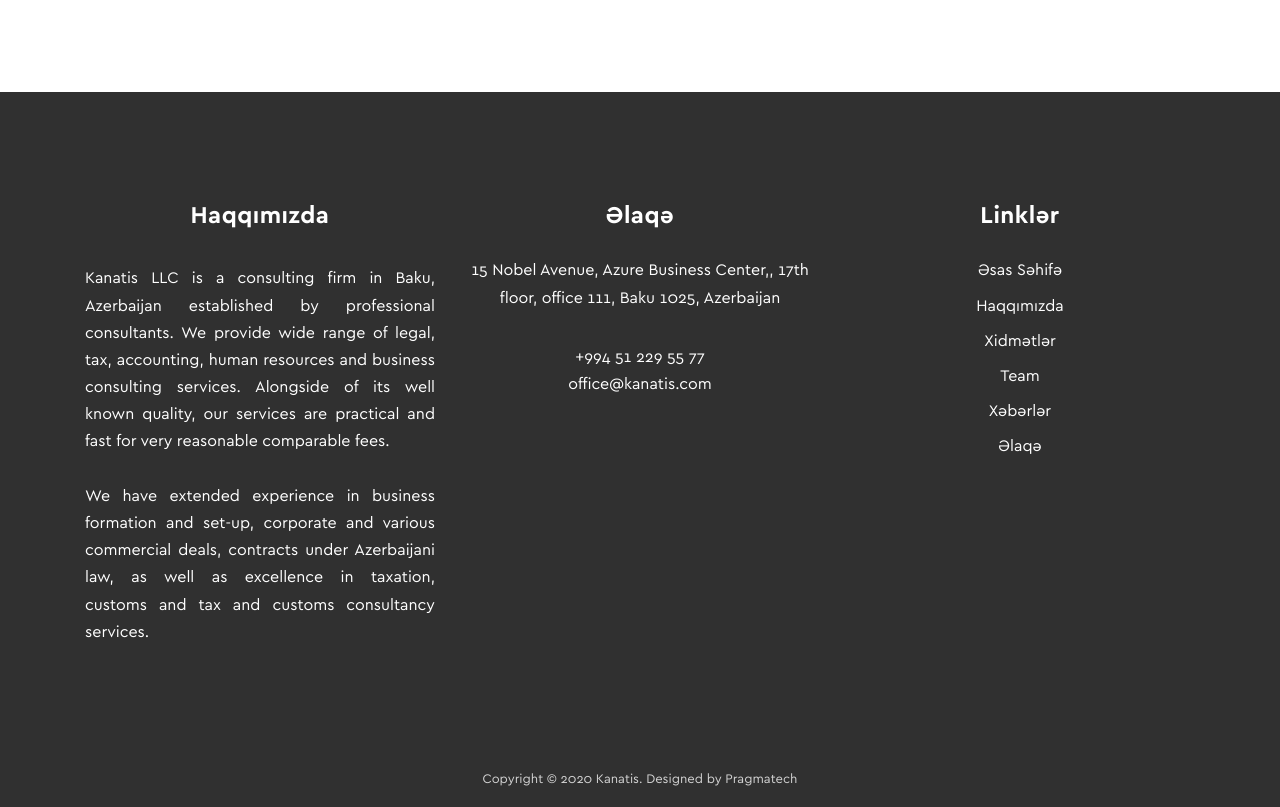
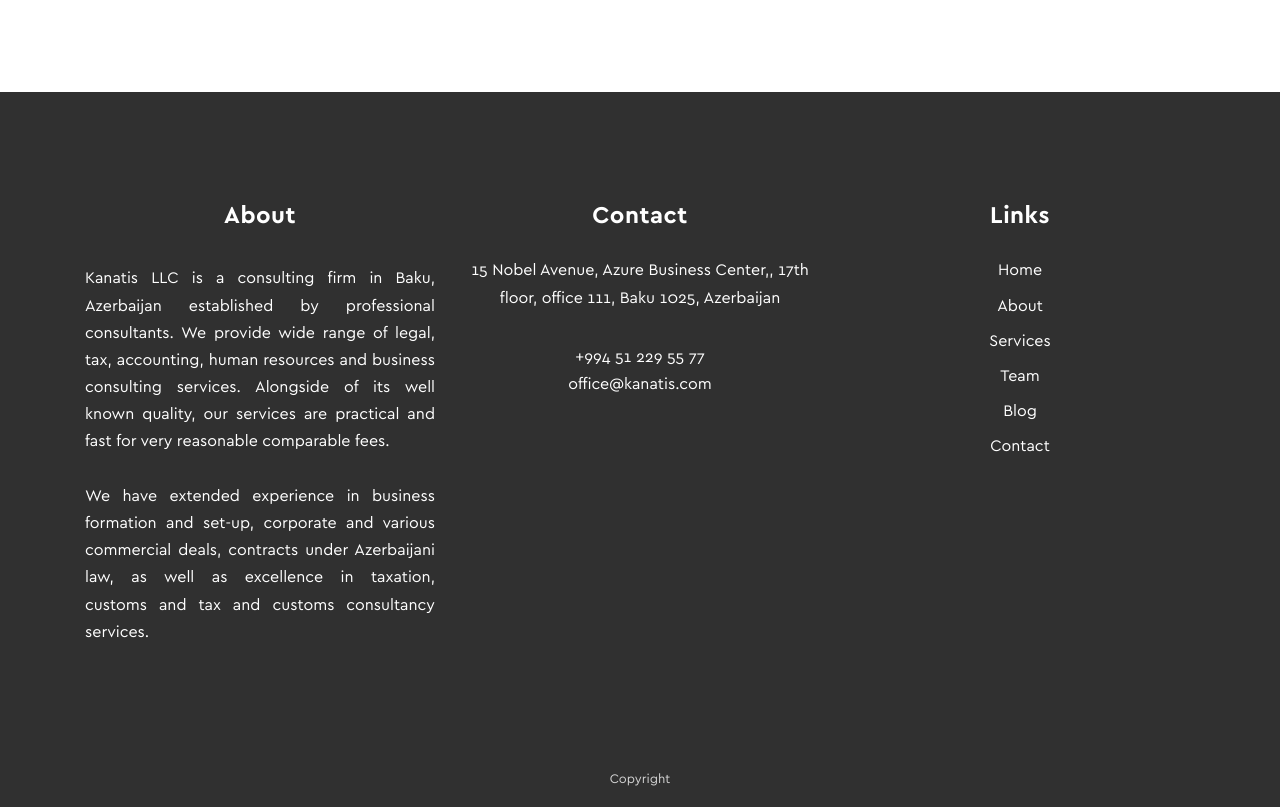
Before and after one commit to alvinseyidov/kanatisPragmatech, a Django app: page / in a window 1280 px wide. Shown: the part 4227-5034 px from the top of the page. Run offline with Django 3.2, Linux system fonts and the light colour scheme; data comes from the database, SQL or seed files in the repository; data that the repository does not hold is empty; some libraries are stand-ins or nearby versions.

Commit message:
translation almost completed

```diff
--- a/kanatis_app/templates/contact.html
+++ b/kanatis_app/templates/contact.html
@@ -34,7 +34,7 @@
                                     </div>
                                 </div>
                                 <div class="margin-b32">{% render_field form.desc class="form-control" %}</div>
-                                <button type="submit" class="btn btn-danger"> Send Message</button>
+                                <button type="submit" class="btn btn-danger"> {% trans 'Send message' %}</button>
                             </form>
                         </div>
                         <!-- contact-form-holder-->
--- a/kanatis_app/templates/includes/footer.html
+++ b/kanatis_app/templates/includes/footer.html
@@ -1,10 +1,11 @@
+{% load i18n %}
 <footer id="footer-var2">
     <div id="footer-content">
         <div class="container">
             <div class="row">
                 <div class="col-lg-4">
                     <div class="foo-block">
-                        <h5 class="widgettitle">Haqqımızda</h5>
+                        <h5 class="widgettitle">{% trans 'About' %}</h5>
                         <div class="textwidget">
                             <div class="textwidget">
                                 <p>{{ about.description|safe }}</p>
@@ -14,7 +15,7 @@
                 </div>
                 <div class="col-lg-4">
                     <div class="foo-block">
-                        <h5 class="widgettitle">Əlaqə</h5>
+                        <h5 class="widgettitle">{% trans 'Contact' %}</h5>
                         <div class="textwidget">
                             <div class="textwidget">
                                 <p>{{ contact.address }}</p>
@@ -25,15 +26,15 @@
                 </div>
                 <div class="col-lg-4">
                     <div class="foo-block">
-                        <h5 class="widgettitle">Linklər</h5>
+                        <h5 class="widgettitle">{% trans 'Links' %}</h5>
                         <div class="textwidget custom-html-widget">
                             <ul>
-                                <li> <a href="{% url 'kanatis:index' %}">Əsas Səhifə</a></li>
-                                <li><a href="{% url 'kanatis:about' %}">Haqqımızda</a></li>
-                                <li><a href="{% url 'kanatis:services' %}">Xidmətlər</a></li>
-                                <li><a href="{% url 'kanatis:teams' %}">Team</a></li>
-                                <li><a href="{% url 'kanatis:blog' %}">Xəbərlər</a></li>
-                                <li><a href="{% url 'kanatis:contact' %}">Əlaqə</a></li>
+                                <li> <a href="{% url 'kanatis:index' %}">{% trans 'Home' %}</a></li>
+                                <li><a href="{% url 'kanatis:about' %}">{% trans 'About' %}</a></li>
+                                <li><a href="{% url 'kanatis:services' %}">{% trans 'Services' %}</a></li>
+                                <li><a href="{% url 'kanatis:teams' %}">{% trans 'Team' %}</a></li>
+                                <li><a href="{% url 'kanatis:blog' %}">{% trans 'Blog' %}</a></li>
+                                <li><a href="{% url 'kanatis:contact' %}">{% trans 'Contact' %}</a></li>
                             </ul>
                         </div>
                     </div>
@@ -44,7 +45,7 @@
                 <li><a class="social-linkedin" href="{{ social.url }}" target="_blank"><i class="{{ social.icon }}"></i></a></li>
                 {% endfor %}
             </ul>
-            <div class="foo-copyright alignc">Copyright &copy; 2020 Kanatis. Designed by Pragmatech</div>
+            <div class="foo-copyright alignc">{% trans 'Copyright' %}</div>
         </div>
     </div>
 </footer>
--- a/kanatis_app/templates/includes/header.html
+++ b/kanatis_app/templates/includes/header.html
@@ -17,13 +17,13 @@
         <div class="exit-mobile"><span class="icon-bar1"></span> <span class="icon-bar2"></span></div>
         <ul class="menu-mobile">
             <li class="menu-item {% if request.path == index_path %}  current-menu-item {% endif %}">
-                <a href="{% url 'kanatis:index' %}">ƏSAS SƏHİFƏ</a>
+                <a href="{% url 'kanatis:index' %}">{% trans 'Home' %}</a>
             </li>
             <li class="menu-item {% if request.path == about_path %}  current-menu-item {% endif %}">
-                <a href="{% url 'kanatis:about' %}">Haqqında</a>
+                <a href="{% url 'kanatis:about' %}">{% trans 'About' %}</a>
             </li>
             <li class="menu-item menu-item-has-children {% if request.path == services_path %}  current-menu-item {% endif %}">
-                <a href="{% url 'kanatis:services' %}">services</a>
+                <a href="{% url 'kanatis:services' %}">{% trans 'Services' %}</a>
                 <ul class="sub-menu">
                     {% for service in allservices %}
                         <li class="menu-item menu-item-has-children {% if request.path == services_path %}  current-menu-item {% endif %}">
@@ -42,14 +42,14 @@
 
                 </ul>
             <li class="menu-item {% if request.path == posts_path %}  current-menu-item {% endif %}">
-                <a href="{% url 'kanatis:blog' %}">Xəbərlər</a>
+                <a href="{% url 'kanatis:blog' %}">{% trans 'Blog' %}</a>
             </li>
             <li class="menu-item {% if request.path == team_path %}  current-menu-item {% endif %}">
-                <a href="{% url 'kanatis:teams' %}">Team</a>
+                <a href="{% url 'kanatis:teams' %}">{% trans 'Team' %}</a>
             </li>
 
             <li class="menu-item {% if request.path == contact_path %}  current-menu-item {% endif %}">
-                <a href="{% url 'kanatis:contact' %}">Əlaqə</a>
+                <a href="{% url 'kanatis:contact' %}">{% trans 'Contact' %}</a>
             </li>
         </ul>
     </div>
@@ -92,13 +92,13 @@
             <div class="nav-holder nav-holder-2">
                 <ul class="menu-nav  menu-nav-2">
                     <li class="menu-item {% if request.path == index_path %}  current-menu-item {% endif %}">
-                        <a href="{% url 'kanatis:index' %}">ƏSAS SƏHİFƏ</a>
+                        <a href="{% url 'kanatis:index' %}">{% trans 'Home' %}</a>
                     </li>
                     <li class="menu-item {% if request.path == about_path %}  current-menu-item {% endif %}">
-                        <a href="{% url 'kanatis:about' %}">Haqqında</a>
+                        <a href="{% url 'kanatis:about' %}">{% trans 'About' %}</a>
                     </li>
                     <li class="menu-item menu-item-has-children {% if request.path == services_path %}  current-menu-item {% endif %}">
-                        <a href="{% url 'kanatis:services' %}">XİDMƏTLƏR</a>
+                        <a href="{% url 'kanatis:services' %}">{% trans 'Services' %}</a>
                         <ul class="sub-menu">
                             {% for service in allservices %}
                                 <li class="menu-item menu-item-has-children">
@@ -117,14 +117,14 @@
                         </ul>
                     </li>
                     <li class="menu-item {% if request.path == posts_path %}  current-menu-item {% endif %}">
-                        <a href="{% url 'kanatis:blog' %}">Xəbərlər</a>
+                        <a href="{% url 'kanatis:blog' %}">{% trans 'Blog' %}</a>
                     </li>
                     <li class="menu-item {% if request.path == team_path %}  current-menu-item {% endif %}">
-                        <a href="{% url 'kanatis:teams' %}">Team</a>
+                        <a href="{% url 'kanatis:teams' %}">{% trans 'Team' %}</a>
                     </li>
 
                     <li class="menu-item {% if request.path == contact_path %}  current-menu-item {% endif %}">
-                        <a href="{% url 'kanatis:contact' %}">Əlaqə</a>
+                        <a href="{% url 'kanatis:contact' %}">{% trans 'Contact' %}</a>
                     </li>
                 </ul>
             </div>
--- a/kanatis_app/templates/index.html
+++ b/kanatis_app/templates/index.html
@@ -30,7 +30,7 @@
 				<div class="row">
 					<div class="col-lg-8 offset-lg-2">
 						<div class="intro-msg margin-b108">
-							<div class="intro-normal">{% trans 'Haqqımızda' %}</div>
+							<div class="intro-normal">{{ about.title }}</div>
 						</div>
 					</div>
 				</div>
@@ -76,40 +76,6 @@
 		</section>
 
 
-		{% comment %}
-		<!-- SECTION 5-->
-			<section class="section-holder">
-				<div class="container">
-					<div class="row">
-						<div class="col-lg-8 offset-lg-2 alignc">
-							<h2 class="section-heading-title">Komanda</h2>
-						</div>
-					</div>
-					<!-- /row -->
-					<div class="row">
-						{% for team in teams %}
-						<div class="col-lg-3 col-md-6">
-							<div class="lawyer-holder lawyer-3col">
-								<a href="{% url 'kanatis:detail_team' team.slug %}"><img src="{{ team.img.url }}" class="img-fluid" alt="" ></a>
-								<div class="lawyer-position">{{ team.sttus }}</div>
-								<h2 class="lawyer-title"><a href="{% url 'kanatis:detail_team' team.slug %}">{{ team.name }}</a></h2>
-								<div class="lawyer-excerpt">{{ team.desc|truncatechars:120|safe }}</div>
-								<ul class="lawyer-social">
-									<li><a href="#" target="_blank"><i class="fab fa-twitter"></i></a></li>
-									<li><a href="#" target="_blank"><i class="fab fa-facebook-f"></i></a></li>
-									<li><a href="mailto:" target="_blank"><i class="far fa-envelope"></i></a></li>
-								</ul>
-							</div>
-						</div>
-						{% endfor %}
-					</div>
-					<!-- /row -->
-					<div class="view-more alignc"><a href="{% url 'kanatis:teams' %}">Ətraflı</a></div>
-				</div>
-				<!-- /container -->
-			</section>
-		<!-- /SECTION 5	 -->
-		{% endcomment %}
 		<!-- SECTION 7-->
 		<section class="section-holder">
 			<div class="news_title">
@@ -158,7 +124,7 @@
 						<div class="icon-box-wrapper">
 							<div class="icon-box-icon"><i class="fas fa-map-marker-alt"></i></div>
 							<div class="icon-box-content">
-								<div class="icon-box-title">{% trans 'OFFICE' %}</div>
+								<div class="icon-box-title">{% trans 'OFFICE'|upper %}</div>
 								<p class="icon-box-description">{{ contact.address }}</p>
 							</div>
 						</div>
@@ -166,7 +132,7 @@
 						<div class="icon-box-wrapper">
 							<div class="icon-box-icon"><i class="fas fa-phone-alt"></i></div>
 							<div class="icon-box-content">
-								<div class="icon-box-title">{% trans 'PHONE' %}</div>
+								<div class="icon-box-title">{% trans 'PHONE'|upper %}</div>
 								<p class="icon-box-description">{{ contact.number }}</p>
 							</div>
 						</div>
@@ -174,7 +140,7 @@
 						<div class="icon-box-wrapper">
 							<div class="icon-box-icon"><i class="far fa-envelope"></i></div>
 							<div class="icon-box-content">
-								<div class="icon-box-title">{% trans 'EMAIL' %}</div>
+								<div class="icon-box-title">{% trans 'EMAIL'|upper %}</div>
 								<p class="icon-box-description">{{ contact.email }}</p>
 							</div>
 						</div>
@@ -186,12 +152,12 @@
 					<div class="col-lg-6">
 						<div id="contact-form-holder">
 							<form method="post" id="contact-form" action='include/contact-process.php'>
-								<div class="margin-b32"><label>Name</label><input type="text" name="name" class="comm-field"/></div>
-								<div class="margin-b32"><label>Email</label><input type="text" name="email" class="comm-field"/> </div>
-								<div class="margin-b32"><label>Subject</label><input type="text" name="subject" class="comm-field" /> </div>
-								<div class="margin-b32"><label>Message</label><textarea name="message" id="msg-contact" rows="5" ></textarea></div>
+								<div class="margin-b32"><label>{% trans 'Name'|upper %}</label><input type="text" name="name" class="comm-field"/></div>
+								<div class="margin-b32"><label>{% trans 'EMAIL'|upper %}</label><input type="text" name="email" class="comm-field"/> </div>
+								<div class="margin-b32"><label>{% trans 'Subject'|upper %}</label><input type="text" name="subject" class="comm-field" /> </div>
+								<div class="margin-b32"><label>{% trans 'Message'|upper %}</label><textarea name="message" id="msg-contact" rows="5" ></textarea></div>
 								<p class="antispam">Leave this empty: <input type="text" name="url" /></p>
-								<p><input type="submit" value="Send message" id="submit"/></p>
+								<p><input type="submit" value="{% trans 'Send message'|upper %}" id="submit"/></p>
 							</form>
 						</div>
 						<!-- contact-form-holder-->
--- a/kanatis_app/templates/services-type.html
+++ b/kanatis_app/templates/services-type.html
@@ -21,7 +21,7 @@
 						</a>
 						<h5 class="practice-title-v2"><a href="{% url 'kanatis:service-detail' servicetype.service.slug servicetype.slug %}">{{ servicetype.title }}</a></h5>
 						<div class="practice-excerpt">{{ servicetype.content|truncatechars:50|safe }}</div>
-						<a class="read-more" href="{% url 'kanatis:service-detail' servicetype.service.slug servicetype.slug %}">Ətraflı</a>
+						<a class="read-more" href="{% url 'kanatis:service-detail' servicetype.service.slug servicetype.slug %}">{% trans 'Ətraflı' %}</a>
 					</div>
 				</div>
 			{% endfor %}
```
Also changed, not shown: kanatis_app/templates/about-us.html (+5 -6 lines), kanatis_app/templates/blog.html (+2 -9 lines), kanatis_app/templates/team-single-page.html (line endings or trailing spaces), locale/az/LC_MESSAGES/django.po, locale/en/LC_MESSAGES/django.po, locale/ru/LC_MESSAGES/django.po.
